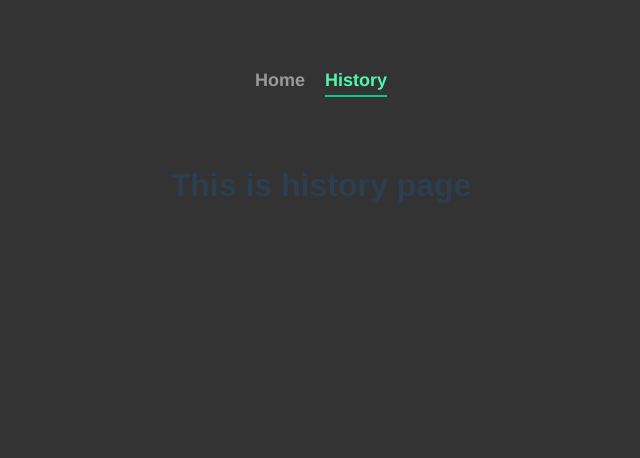
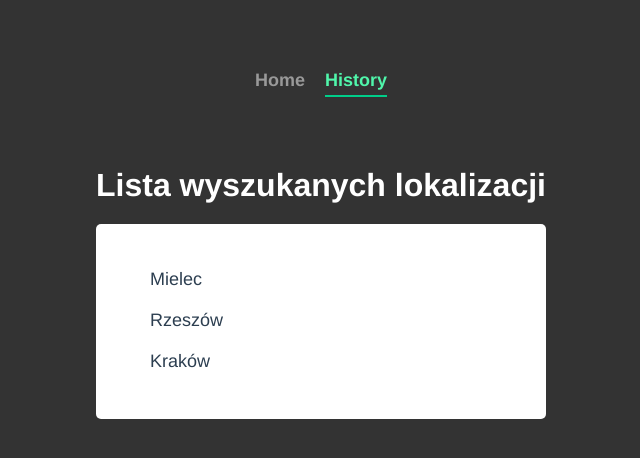
Before and after one commit to gregsypek/zadanie1, a Vue app: page /history in a window 1280 px wide. Shown: the top 458 px of the page, without its empty margins (319-959 px from the left). Built offline with nearby package versions, Linux system fonts and the light colour scheme.

Commit message:
add template and style for History

```diff
--- a/src/views/History.vue
+++ b/src/views/History.vue
@@ -1,5 +1,39 @@
 <template>
   <div class="history">
-    <h1>This is history page</h1>
+    <h1>Lista wyszukanych lokalizacji</h1>
+    <ul class="history-list">
+      <li>Mielec</li>
+      <li>Rzeszów</li>
+      <li>Kraków</li>
+    </ul>
   </div>
 </template>
+
+<script>
+export default {};
+</script>
+
+<style>
+.history h1 {
+  color: #fff;
+  font-weight: bold;
+}
+.history-list {
+  margin-top: 20px;
+  background: #fff;
+  /* font-weight: bold; */
+  padding: 2em;
+  font-size: 18px;
+  border-radius: 5px;
+  list-style: none;
+  text-align: left;
+}
+.history-list li {
+  padding: 0.5em 1em;
+  border-bottom: 2px solid transparent;
+}
+.history-list li:hover {
+  border-bottom: 2px solid #50f6ab;
+  cursor: pointer;
+}
+</style>
```
